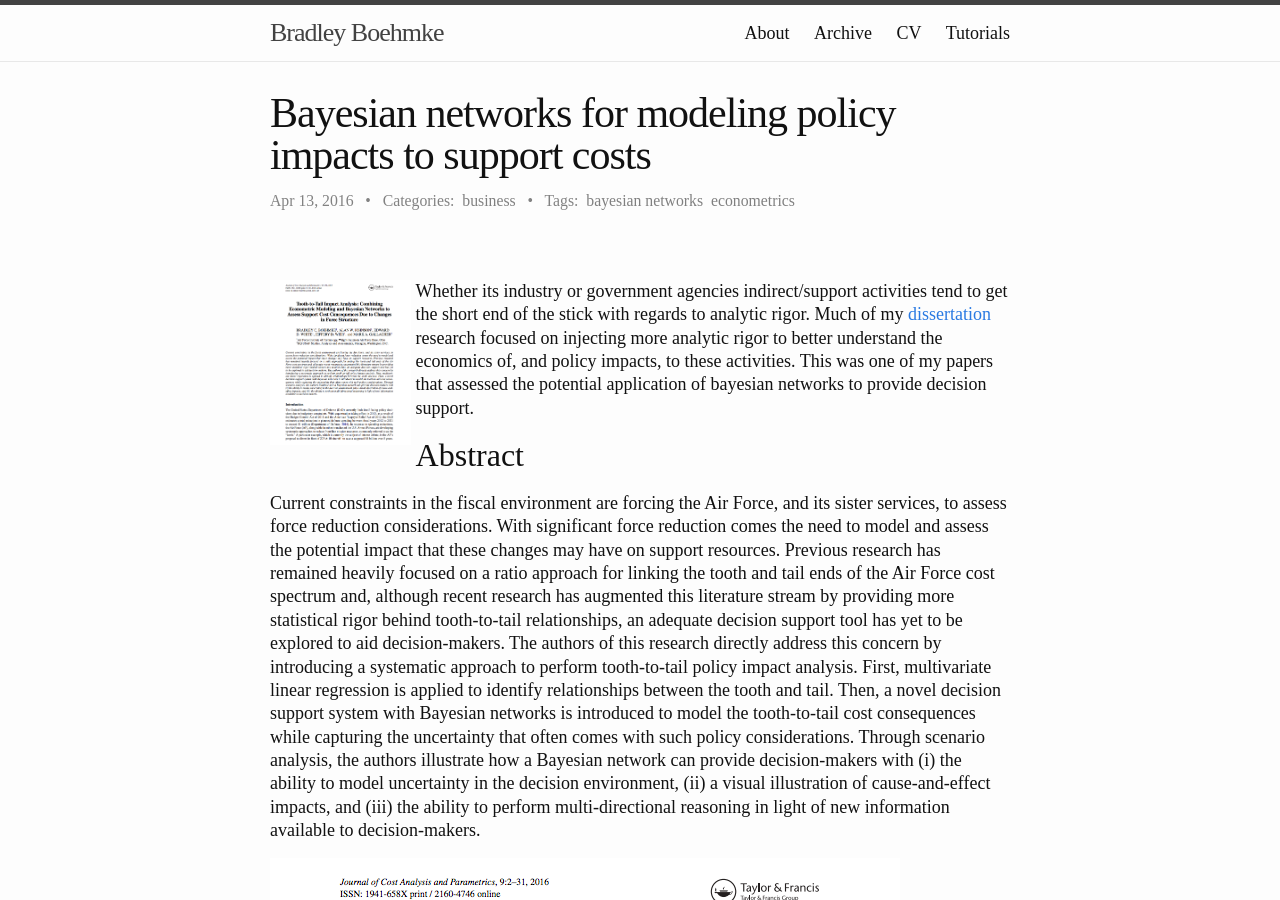
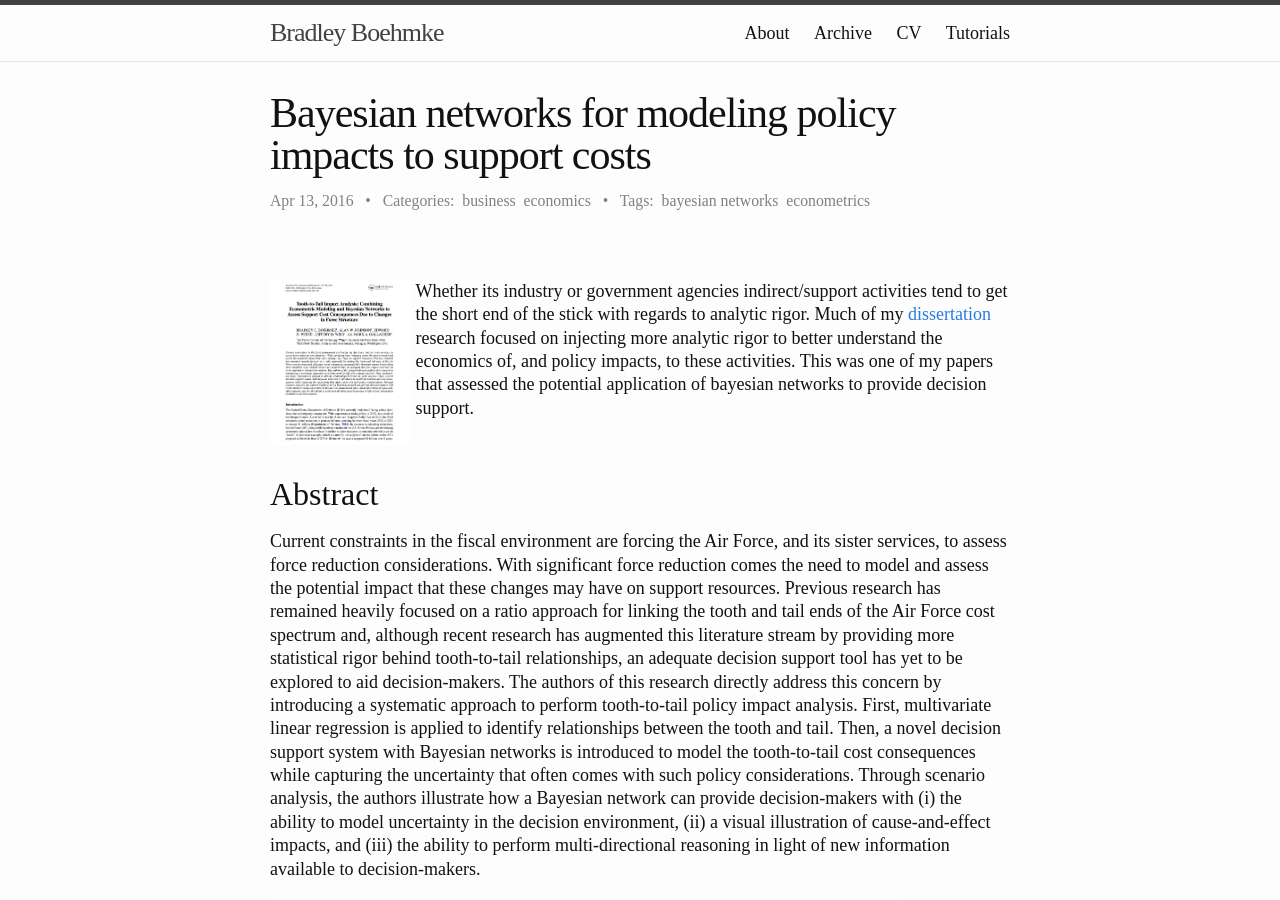
Before and after one commit to bradleyboehmke/bradleyboehmke, a Jekyll site: the page built from _posts/2016-04-13-bayesian-networks-for-modeling-policy-impacts-to-support-costs.md, in a window 1280 px wide and 900 px high. Built offline with Jekyll 4.4.1, drawn with Linux system fonts in a browser that asks for light colours.

Commit message:
Update 2016-04-13-bayesian-networks-for-modeling-policy-impacts-to-support-costs.md

```diff
--- a/_posts/2016-04-13-bayesian-networks-for-modeling-policy-impacts-to-support-costs.md
+++ b/_posts/2016-04-13-bayesian-networks-for-modeling-policy-impacts-to-support-costs.md
@@ -3,7 +3,7 @@ layout: post
 title:  Bayesian networks for modeling policy impacts to support costs
 date: 2016-04-13 12:25:45
 published: true
-categories: [business]
+categories: [business, economics]
 tags: [bayesian networks, econometrics]
 ---
 
@@ -11,6 +11,8 @@ tags: [bayesian networks, econometrics]
 Whether its industry or government agencies indirect/support activities tend to get the short end of the stick with regards to analytic rigor.  Much of my [dissertation](https://www.researchgate.net/publication/284179123_Grabbing_the_Air_Force_by_the_Tail_Applying_Strategic_Cost_Analytics_to_Understand_and_Manage_Indirect_Cost_Behavior) research focused on injecting more analytic rigor to better understand the economics of, and policy impacts, to these activities.  This was one of my papers that assessed the potential application of bayesian networks to provide decision support.
 <!--more-->
 
+<br>
+
 ## Abstract
 Current constraints in the fiscal environment are forcing the Air Force, and its sister services, to assess force reduction considerations. With significant force reduction comes the need to model and assess the potential impact that these changes may have on support resources. Previous research has remained heavily focused on a ratio approach for linking the tooth and tail ends of the Air Force cost spectrum and, although recent research has augmented this literature stream by providing more statistical rigor behind tooth-to-tail relationships, an adequate decision support tool has yet to be explored to aid decision-makers. The authors of this research directly address this concern by introducing a systematic approach to perform tooth-to-tail policy impact analysis. First, multivariate linear regression is applied to identify relationships between the tooth and tail. Then, a novel decision support system with Bayesian networks is introduced to model the tooth-to-tail cost consequences while capturing the uncertainty that often comes with such policy considerations. Through scenario analysis, the authors illustrate how a Bayesian network can provide decision-makers with (i) the ability to model uncertainty in the decision environment, (ii) a visual illustration of cause-and-effect impacts, and (iii) the ability to perform multi-directional reasoning in light of new information available to decision-makers.
 
```
